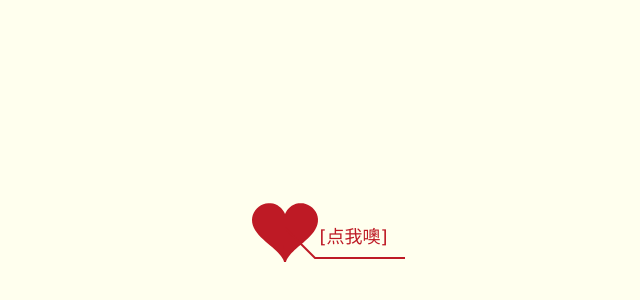
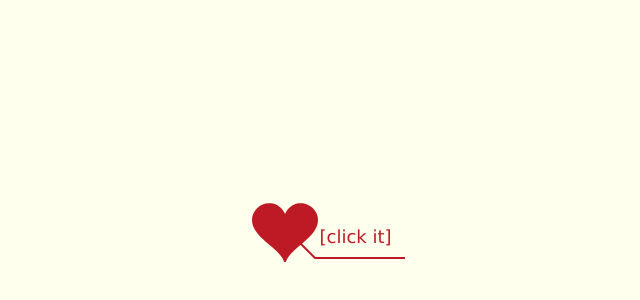
Before and after one commit to LINXF520/happy, a plain HTML site: page index.htm in a window 1280 px wide. Shown: the part 122-422 px from the top of the page, 335-975 px from the left. Drawn offline with Linux system fonts and the light colour scheme.

Commit message:
Update index.htm

```diff
--- a/index.htm
+++ b/index.htm
@@ -13,12 +13,12 @@
     <script>
         var lover = {};
         lover.info = {
-            name: "[点我噢]", //点开时爱心桃旁边的字
-            year: 2009,     //相遇的年份
-            month: 2,      //月
-            day: 13,        //日
+            name: "[click it]", //点开时爱心桃旁边的字
+            year: 2018,     //相遇的年份
+            month: 7,      //月
+            day: 1,        //日
             hour: 00,       //小时
-            minute: 30,     //分钟
+            minute: 0,     //分钟
             second: 0,      //秒
 
             debug: false,   //是否开启调试模式（如果选是，则会弹窗提示为什么加载出错）
```
